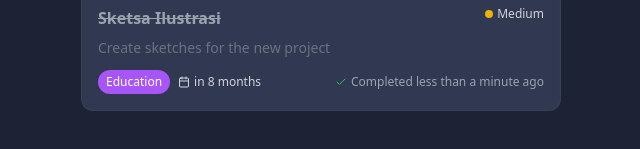
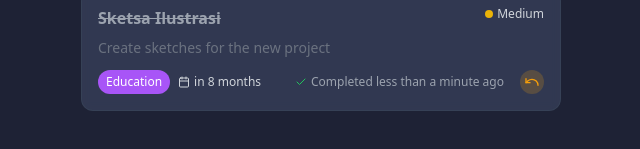
Before and after one commit to Okoko-dev/taskcraft-optimizer, a React (Vite) app: page /tasks in a window 1280 px wide. Shown: the part 883-1032 px from the top of the page, without its empty margins (319-959 px from the left). Built offline with nearby package versions, Linux system fonts and the light colour scheme; sample sign-in values are in the browser's storage.

Commit message:
Fix: Add undo icon
Add an undo icon to the task card component.

```diff
--- a/src/components/TaskCard.tsx
+++ b/src/components/TaskCard.tsx
@@ -1,3 +1,4 @@
+
 import React, { useState, useEffect } from 'react';
 import { Task, useTaskManager } from '@/context/TaskContext';
 import { Check, Calendar, Trash2, Undo, Clock } from 'lucide-react';
@@ -121,7 +122,7 @@ const TaskCard: React.FC<TaskCardProps> = ({ task }) => {
             className="bg-amber-500/20 hover:bg-amber-500/30 text-amber-500 h-8"
             onClick={handleRestore}
           >
-            <Undo className="w-3 h-3 mr-1" /> Restore
+            <Undo className="w-4 h-4 mr-1" /> Restore
           </Button>
         </div>
       </div>
@@ -183,9 +184,20 @@ const TaskCard: React.FC<TaskCardProps> = ({ task }) => {
               </Button>
             </>
           ) : (
-            <div className="text-xs text-gray-400 flex items-center">
-              <Check className="w-3 h-3 mr-1 text-green-500" />
-              Completed {task.completedAt && formatDistanceToNow(new Date(task.completedAt), { addSuffix: true })}
+            <div className="flex items-center">
+              <div className="text-xs text-gray-400 flex items-center mr-2">
+                <Check className="w-3 h-3 mr-1 text-green-500" />
+                Completed {task.completedAt && formatDistanceToNow(new Date(task.completedAt), { addSuffix: true })}
+              </div>
+              <Button
+                variant="ghost"
+                size="sm"
+                className="bg-amber-500/20 hover:bg-amber-500/30 text-amber-500 rounded-full w-6 h-6 p-0 ml-2"
+                onClick={() => uncompleteTask(task.id)}
+                title="Undo completion"
+              >
+                <Undo className="w-3 h-3" />
+              </Button>
             </div>
           )}
         </div>
```
